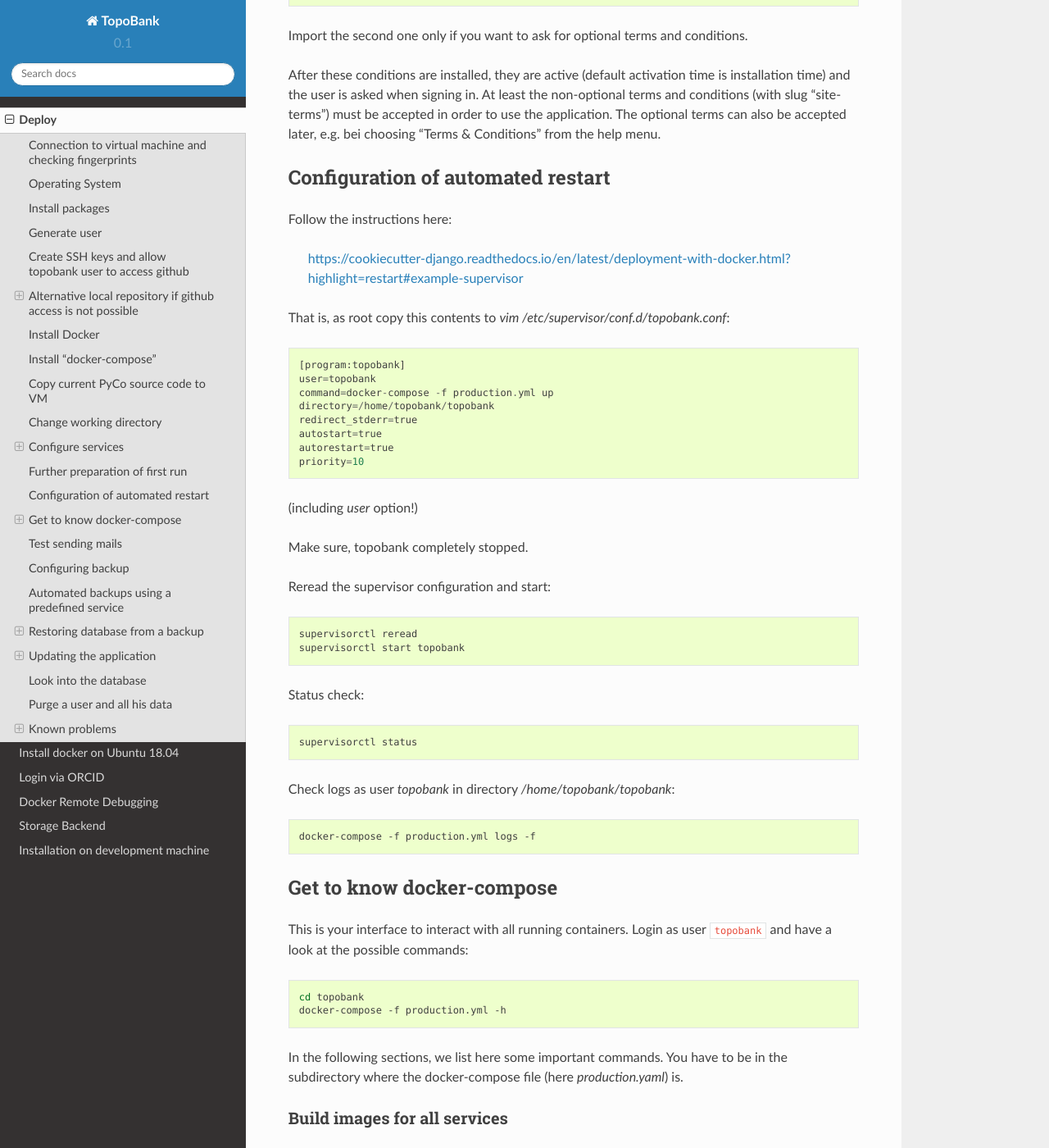
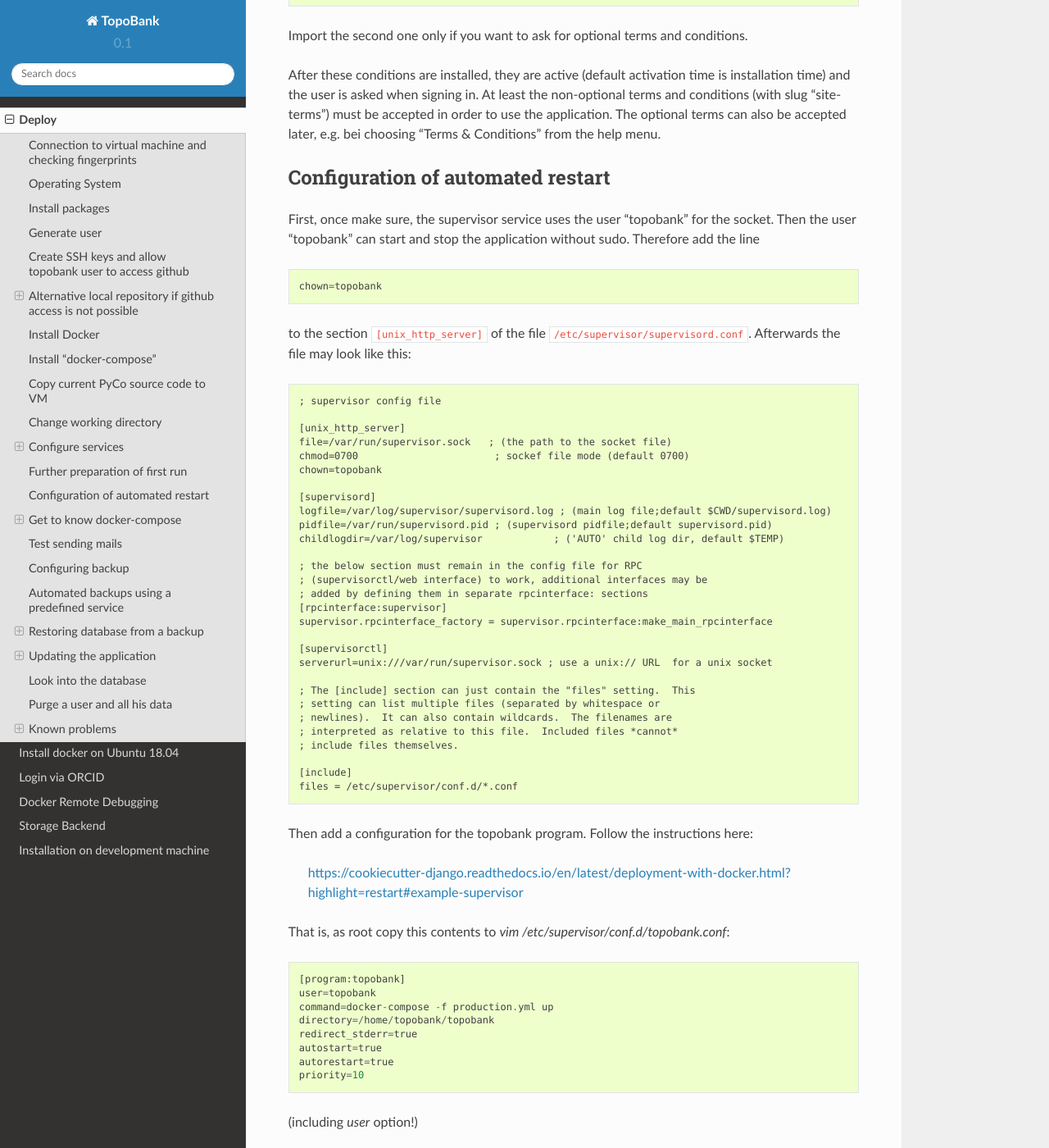
Before and after one commit to ContactEngineering/topobank, a Sphinx documentation site: the page built from docs/deploy.rst, in a window 1280 px wide and 1400 px high, scrolled down 9452 px. Shown: the whole window at 82% size. Built offline with Sphinx 7.4.7 and the Read the Docs theme 2.0.0, drawn with Linux system fonts in a browser that asks for light colours; some of the changed text lies outside the part shown.

Commit message:
DOC: Added docs to enable user "topobank" to use "supervisor".

```diff
--- a/docs/deploy.rst
+++ b/docs/deploy.rst
@@ -503,6 +503,49 @@ The optional terms can also be accepted later, e.g. bei choosing "Terms & Condit
 Configuration of automated restart
 ----------------------------------
 
+First, once make sure, the supervisor service uses the user "topobank"
+for the socket. Then the user "topobank" can start and stop the application
+without sudo. Therefore add the line
+
+.. code::
+
+    chown=topobank
+
+to the section :code:`[unix_http_server]` of the file :code:`/etc/supervisor/supervisord.conf`.
+Afterwards the file may look like this::
+
+    ; supervisor config file
+
+    [unix_http_server]
+    file=/var/run/supervisor.sock   ; (the path to the socket file)
+    chmod=0700                       ; sockef file mode (default 0700)
+    chown=topobank
+
+    [supervisord]
+    logfile=/var/log/supervisor/supervisord.log ; (main log file;default $CWD/supervisord.log)
+    pidfile=/var/run/supervisord.pid ; (supervisord pidfile;default supervisord.pid)
+    childlogdir=/var/log/supervisor            ; ('AUTO' child log dir, default $TEMP)
+
+    ; the below section must remain in the config file for RPC
+    ; (supervisorctl/web interface) to work, additional interfaces may be
+    ; added by defining them in separate rpcinterface: sections
+    [rpcinterface:supervisor]
+    supervisor.rpcinterface_factory = supervisor.rpcinterface:make_main_rpcinterface
+
+    [supervisorctl]
+    serverurl=unix:///var/run/supervisor.sock ; use a unix:// URL  for a unix socket
+
+    ; The [include] section can just contain the "files" setting.  This
+    ; setting can list multiple files (separated by whitespace or
+    ; newlines).  It can also contain wildcards.  The filenames are
+    ; interpreted as relative to this file.  Included files *cannot*
+    ; include files themselves.
+
+    [include]
+    files = /etc/supervisor/conf.d/*.conf
+
+
+Then add a configuration for the topobank program.
 Follow the instructions here:
 
   https://cookiecutter-django.readthedocs.io/en/latest/deployment-with-docker.html?highlight=restart#example-supervisor
@@ -538,13 +581,30 @@ Status check:
 
     supervisorctl status
 
-Check logs as user `topobank` in directory `/home/topobank/topobank`:
+Make sure you are user "topobank" in the directory `/home/topobank/topobank`.
+All docker containers should be running:
+
+.. code:: bash
+
+    topobank@topobank:~/topobank$ docker-compose -f production.yml ps
+             Name                        Command               State                         Ports
+    ---------------------------------------------------------------------------------------------------------------------
+    topobank_caddy_1          /bin/parent caddy --conf / ...   Up      2015/tcp, 0.0.0.0:443->443/tcp, 0.0.0.0:80->80/tcp
+    topobank_celerybeat_1     /entrypoint /start-celerybeat    Up
+    topobank_celeryworker_1   /entrypoint /start-celeryw ...   Up
+    topobank_dbbackup_1       /entrypoint                      Up
+    topobank_django_1         /entrypoint /start               Up
+    topobank_flower_1         /entrypoint /start-flower        Up      0.0.0.0:5555->5555/tcp
+    topobank_memcached_1      docker-entrypoint.sh memcached   Up      11211/tcp
+    topobank_postgres_1       docker-entrypoint.sh postgres    Up      5432/tcp
+    topobank_rabbitmq_1       docker-entrypoint.sh rabbi ...   Up      25672/tcp, 4369/tcp, 5671/tcp, 5672/tcp
+
+
+Logging output can be seen with this command:
 
 .. code:: bash
 
     docker-compose -f production.yml logs -f
-
-
 
 
 Get to know docker-compose
```
Also changed, not shown: other parts of docs/deploy.rst (+4 -4 lines).
